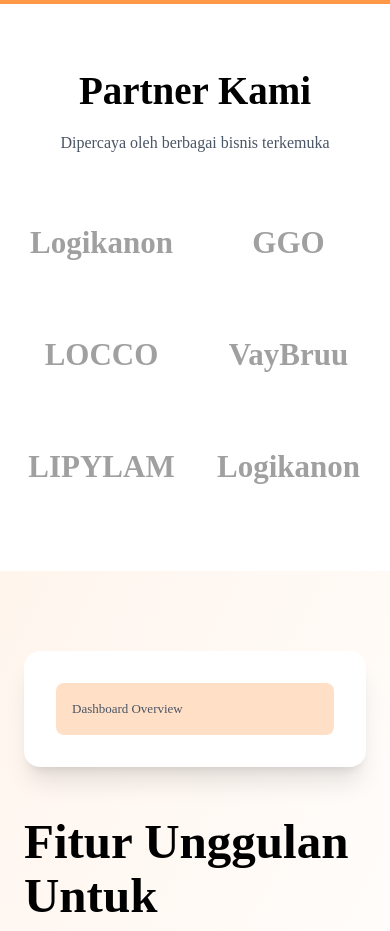
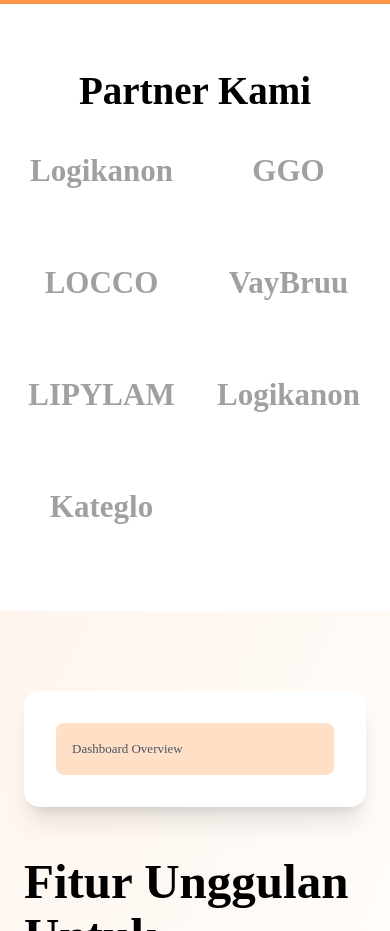
Before and after one commit to kalikodeid/positif-landing-page, an Astro site: page / in a window 390 px wide. Shown: the part 840-1771 px from the top of the page. Built offline with nearby package versions, Linux system fonts and the light colour scheme; Astro itself is replaced by a stand-in of ours; a web font is replaced by a local one.

Commit message:
feat: update Partner component layout for improved responsiveness and add new partner logo

```diff
--- a/src/components/Partner.astro
+++ b/src/components/Partner.astro
@@ -4,8 +4,7 @@
 <section id="partner" class="py-16 bg-white">
   <div class="container mx-auto px-6">
     <h2 class="text-3xl font-bold text-center mb-4">Partner Kami</h2>
-    <p class="text-center text-gray-600 mb-12">Dipercaya oleh berbagai bisnis terkemuka</p>
-    <div class="grid grid-cols-2 md:grid-cols-4 lg:grid-cols-6 gap-8 items-center">
+    <div class="grid grid-cols-[repeat(auto-fit,_minmax(120px,_1fr))] gap-8 justify-center items-center">
       <div class="flex justify-center items-center h-20 grayscale hover:grayscale-0 transition">
         <span class="text-2xl font-bold text-gray-400">Logikanon</span>
       </div>
@@ -24,6 +23,9 @@
       <div class="flex justify-center items-center h-20 grayscale hover:grayscale-0 transition">
         <span class="text-2xl font-bold text-gray-400">Logikanon</span>
       </div>
+      <div class="flex justify-center items-center h-20 grayscale hover:grayscale-0 transition">
+        <span class="text-2xl font-bold text-gray-400">Kateglo</span>
+      </div>
     </div>
   </div>
 </section>
```
Also changed, not shown: tsconfig.json (+7 -1 lines).
